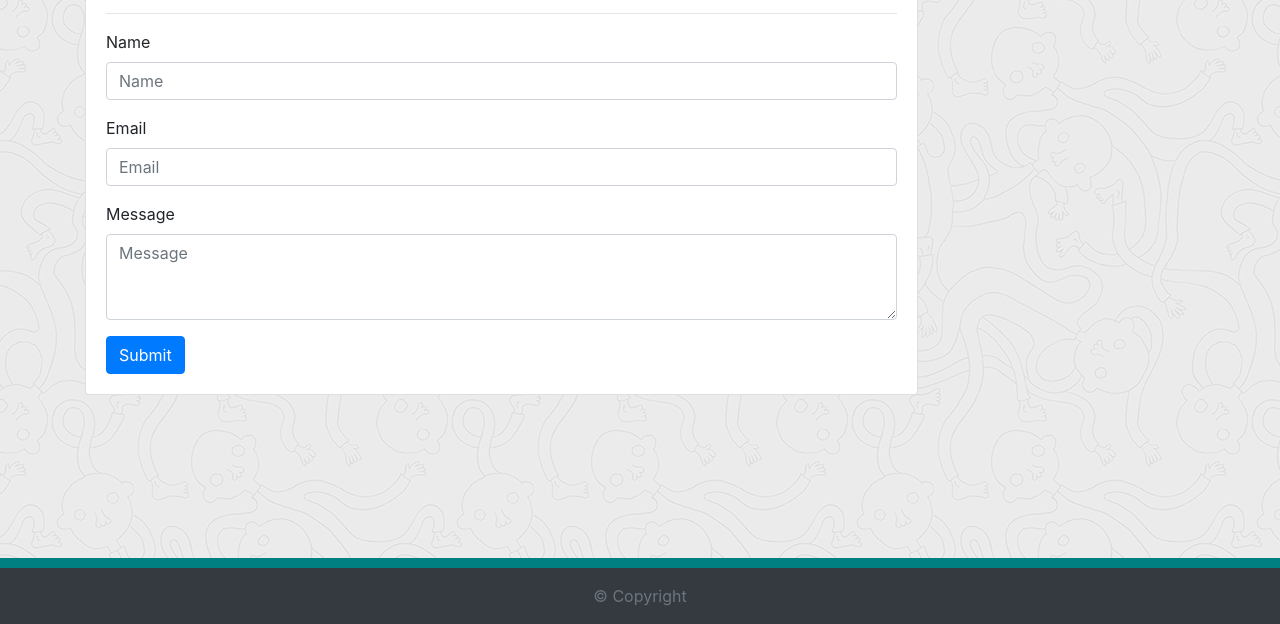
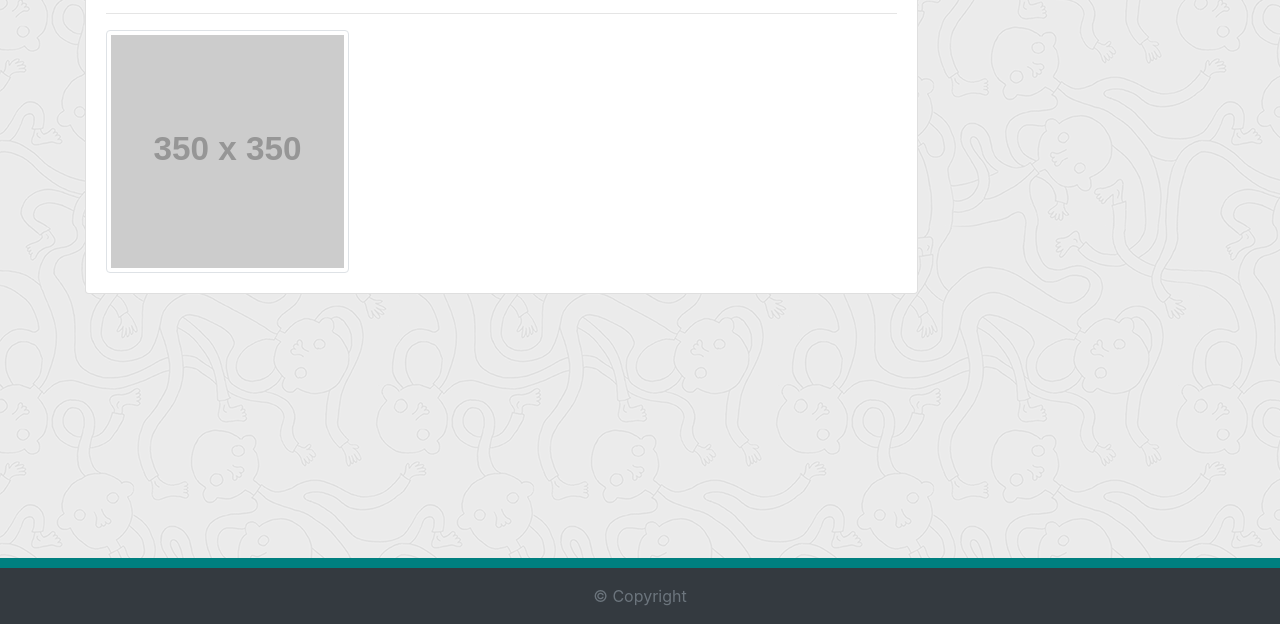
Before and after one commit to zachdrummond/portfolio-prototype, a plain HTML site: page index.html in a window 1280 px wide. Shown: the part 176-800 px from the top of the page. Drawn offline with nearby package versions, Linux system fonts and the light colour scheme; placeholder pictures from the web are drawn by us.

Commit message:
Added picture to index.html

```diff
--- a/index.html
+++ b/index.html
@@ -52,7 +52,7 @@
     <div class="container">
       <div class="card w-75 mt-5">
         <div class="card-body">
-          <!-- Header - Contact -->
+          <!-- Header - About Me -->
           <div class="row" id="row1">
             <div class="col-sm-12" id="Header">
               <h1 class="card-title font-weight-bold serif">About Me</h1>
@@ -62,61 +62,14 @@
 
           <!-- Name Form -->
           <div class="row" id="row2">
-            <div class="col-sm-12" id="Name">
-              <form>
-                <div class="form-group">
-                  <label for="">Name</label>
-                  <input
-                    type="text"
-                    class="form-control"
-                    id=""
-                    placeholder="Name"
-                    aria-describedby=""
-                  />
-                </div>
-              </form>
+            <div class="col-sm-4" id="Picture">
+              <img
+                class="img img-thumbnail"
+                src="http://placehold.it/350x350"
+              />
             </div>
-          </div>
+            <div class="col-sm-8" id=" ">
 
-          <!-- Email Form -->
-          <div class="row" id="row3">
-            <div class="col-sm-12" id="Email">
-              <form>
-                <div class="form-group">
-                  <label for="exampleInputEmail1">Email</label>
-                  <input
-                    type="email"
-                    class="form-control"
-                    id="exampleInputEmail1"
-                    placeholder="Email"
-                    aria-describedby="emailHelp"
-                  />
-                </div>
-              </form>
-            </div>
-          </div>
-
-          <!-- Message Form -->
-          <div class="row" id="row4">
-            <div class="col-sm-12" id="Message">
-              <form>
-                <div class="form-group">
-                  <label for="exampleFormControlTextarea1">Message</label>
-                  <textarea
-                    class="form-control"
-                    id="exampleFormControlTextarea1"
-                    placeholder="Message"
-                    rows="3"
-                  ></textarea>
-                </div>
-              </form>
-            </div>
-          </div>
-
-          <!-- Submit Button -->
-          <div class="row" id="row5">
-            <div class="col-sm-12" id="Submit Button">
-              <button type="submit" class="btn btn-primary">Submit</button>
             </div>
           </div>
         </div>
```
Also changed, not shown: contact.html (+9 -8 lines), 1 other file.
